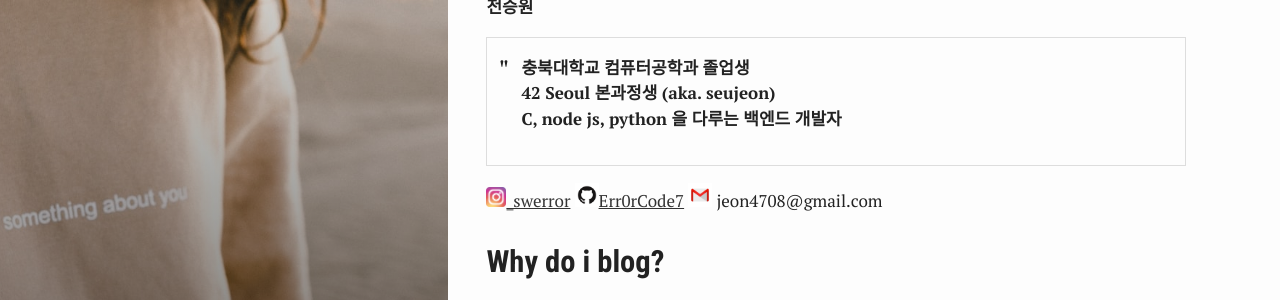
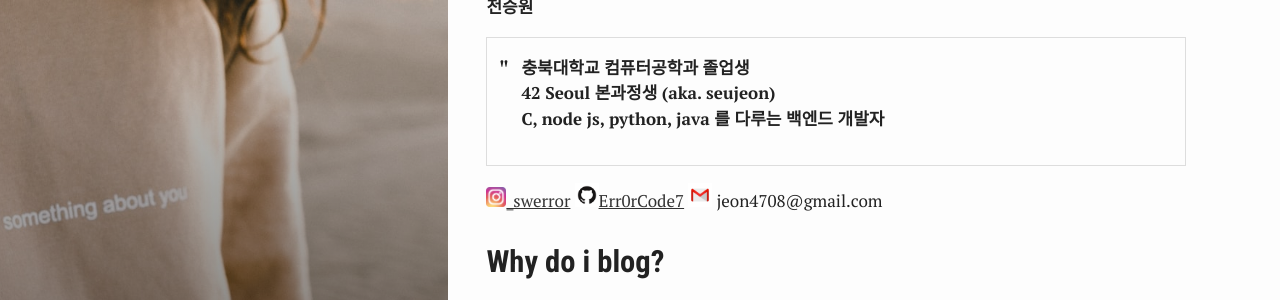
Before and after one commit to Err0rCode7/Err0rCode7.github.io, a Jekyll site: the page built from about.md, in a window 1280 px wide and 929 px high. Shown: the part 244-544 px from the top of the window. Built offline with Jekyll 4.4.1, drawn with Linux system fonts in a browser that asks for light colours.

Commit message:
# Update: 자기소개

```diff
--- a/about.md
+++ b/about.md
@@ -17,7 +17,7 @@ active: about
 
 > **충북대학교 컴퓨터공학과 졸업생**<br>
 > **42 Seoul 본과정생 (aka. seujeon)**<br>
-> **C, node js, python 을 다루는 백엔드 개발자**<br>
+> **C, node js, python, java 를 다루는 백엔드 개발자**<br>
 
 ![insta](/assets/images/insta.png){: width="20"}[{{ site.insta_username }}](https://www.instagram.com/_swerror/)
 ![github](/assets/images/github.png){: width="24"}[{{ site.github_username }}](https://github.com/Err0rCode7)
```
